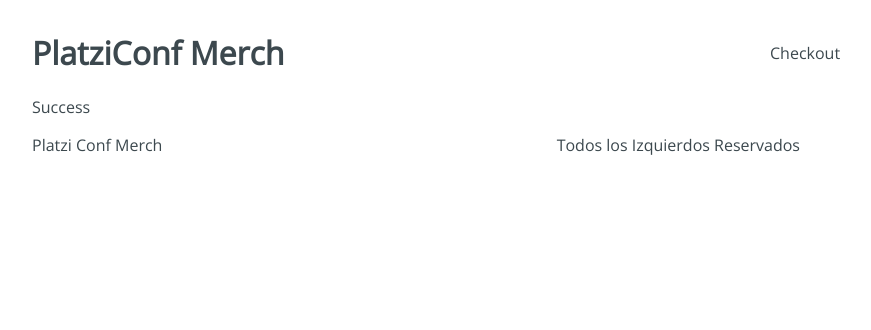
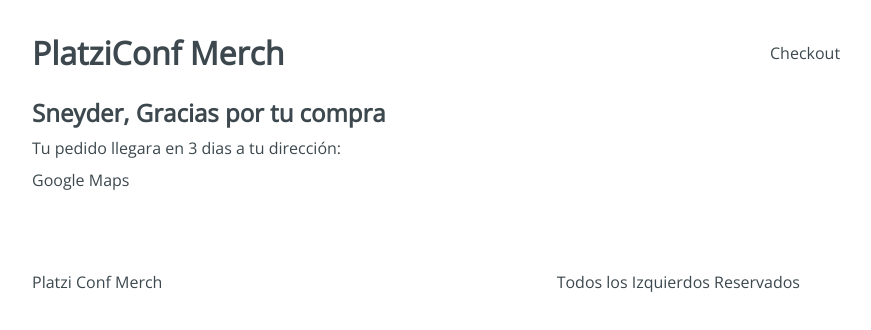
Before and after one commit to Googluu/platzi-conf-merch-googluu, a React app: page /checkout/success in a window 1280 px wide. Shown: the top 330 px of the page, without its empty margins (224-1095 px from the left). Built offline with nearby package versions, Linux system fonts and the light colour scheme.

Commit message:
Payment/Styles add - Success/Styles add ⚖

```diff
--- a/src/containers/Payment.jsx
+++ b/src/containers/Payment.jsx
@@ -1,8 +1,16 @@
 import React from 'react';
+import '../styles/components/Payment.css';
 
 const Payment = () => {
     return (
-    <div>Payment</div>
+    <div className="Payment">
+        <div className="Payment-content">
+            <h3>Resumen de tu pedido:</h3>
+            <div className="Payment-button">
+                Boton de pago de paypal
+            </div>
+        </div>
+    </div>
     );
 }
 
--- a/src/containers/Success.jsx
+++ b/src/containers/Success.jsx
@@ -1,8 +1,17 @@
 import React from 'react';
+import '../styles/components/Success.css';
 
 const Success = () => {
     return (
-    <div>Success</div>
+    <div className="Success">
+        <div className="Success-content">
+            <h2>Sneyder, Gracias por tu compra</h2>
+            <span>Tu pedido llegara en 3 dias a tu dirección:</span>
+            <div className="Success-map">
+                Google Maps
+            </div>
+        </div>
+    </div>
     );
 }
 
```
